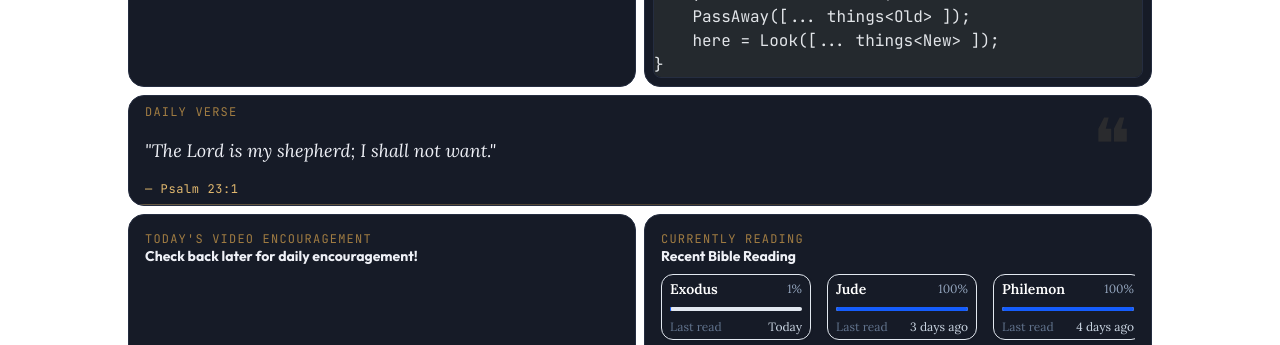
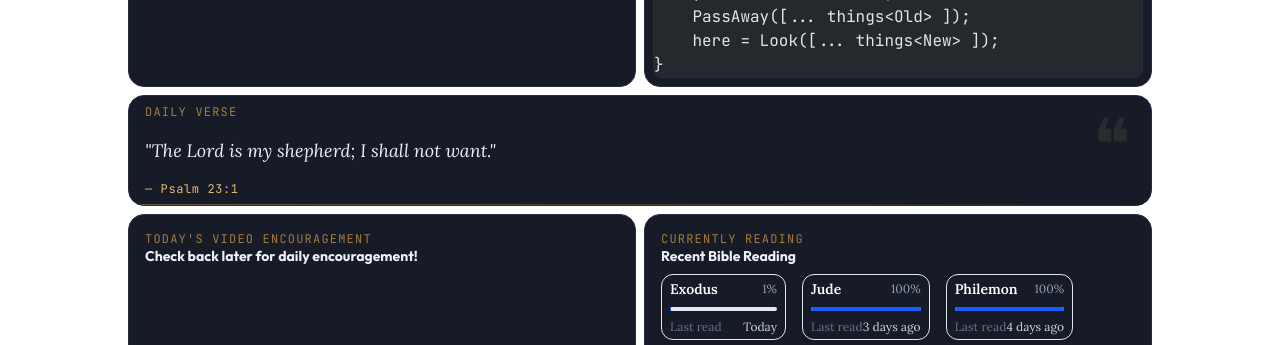
Before and after one commit to david-p-mitchell/david-p-mitchell.uk, an Astro site: page / in a window 1280 px wide. Shown: the part 191-536 px from the top of the page. Built offline with nearby package versions, Linux system fonts and the light colour scheme; Astro itself is replaced by a stand-in of ours; code samples lack their colours; no server answers.

Commit message:
adjust min-width on biblereading card

```diff
--- a/src/components/BibleReading.astro
+++ b/src/components/BibleReading.astro
@@ -27,7 +27,7 @@ const activeReadings = readings
   <div class="flex gap-4 overflow-x-auto snap-x snap-mandatory py-2  text-white scrollbar-thin scrollbar-thumb-border scrollbar-track-transparent">
     {activeReadings.map((reading) => (
       <article
-        class="min-w-[150px] snap-start rounded-xl border border-slate-200 px-2 py-1 shadow-sm"
+        class="min-w-[125px] snap-start rounded-xl border border-slate-200 px-2 py-1 shadow-sm"
       >
         <!-- TOP ROW -->
         <div class="flex items-center justify-between">
```
